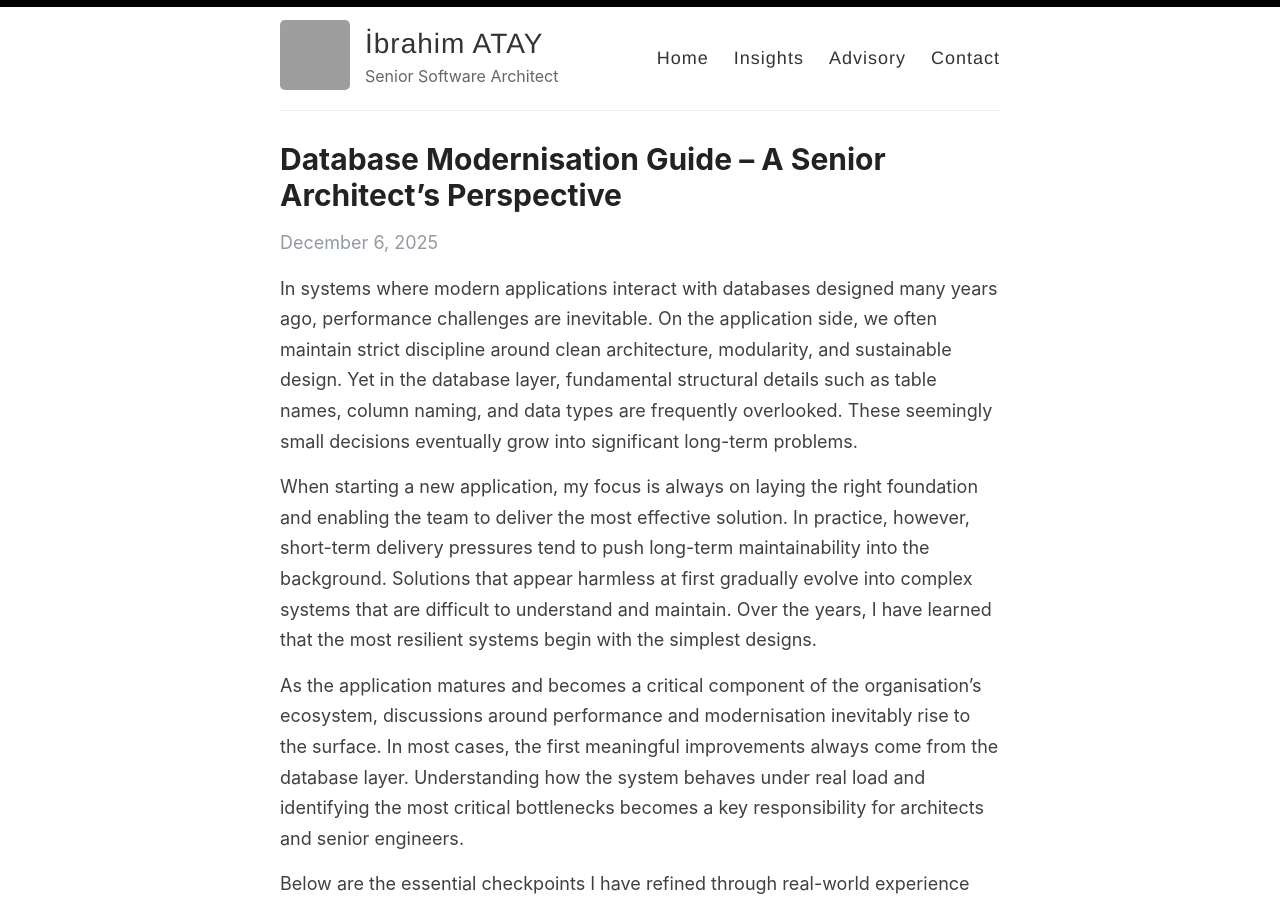
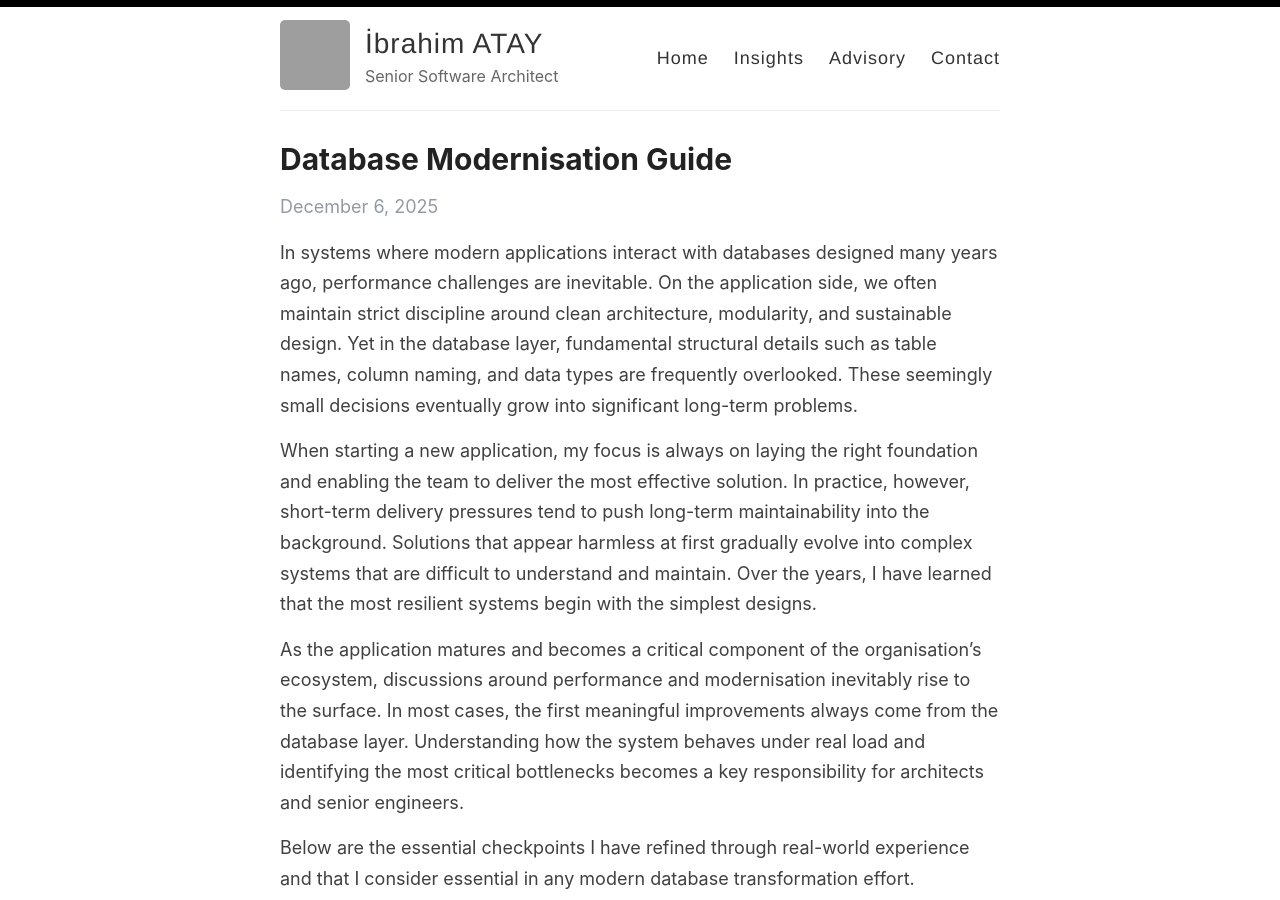
Before and after one commit to ibrahimatay/ibrahimatay.github.io, a Jekyll site: the page built from _posts/2025-12-06-Database-Modernisation-Guide.md, in a window 1280 px wide and 900 px high. Built offline with Jekyll 4.4.1, drawn with Linux system fonts in a browser that asks for light colours; some of the changed text lies outside the part shown; grey boxes are pictures that could not be loaded.

Commit message:
Simplify title and update categories in guide
Removed the author's perspective from the title and commented out the categories.

```diff
--- a/_posts/2025-12-06-Database-Modernisation-Guide.md
+++ b/_posts/2025-12-06-Database-Modernisation-Guide.md
@@ -1,7 +1,7 @@
 ---
 layout: post
-title: Database Modernisation Guide – A Senior Architect’s Perspective
-categories: [Application Modernization, Database Performance]
+title: Database Modernisation Guide
+# categories: [Application Modernization, Database Performance]
 paginate: true
 summary: A practical guide to modernising legacy databases. Learn how to identify slow queries, fix structural issues, optimise execution plans, manage data types, and boost performance with clean, scalable design principles.
 ---
```
